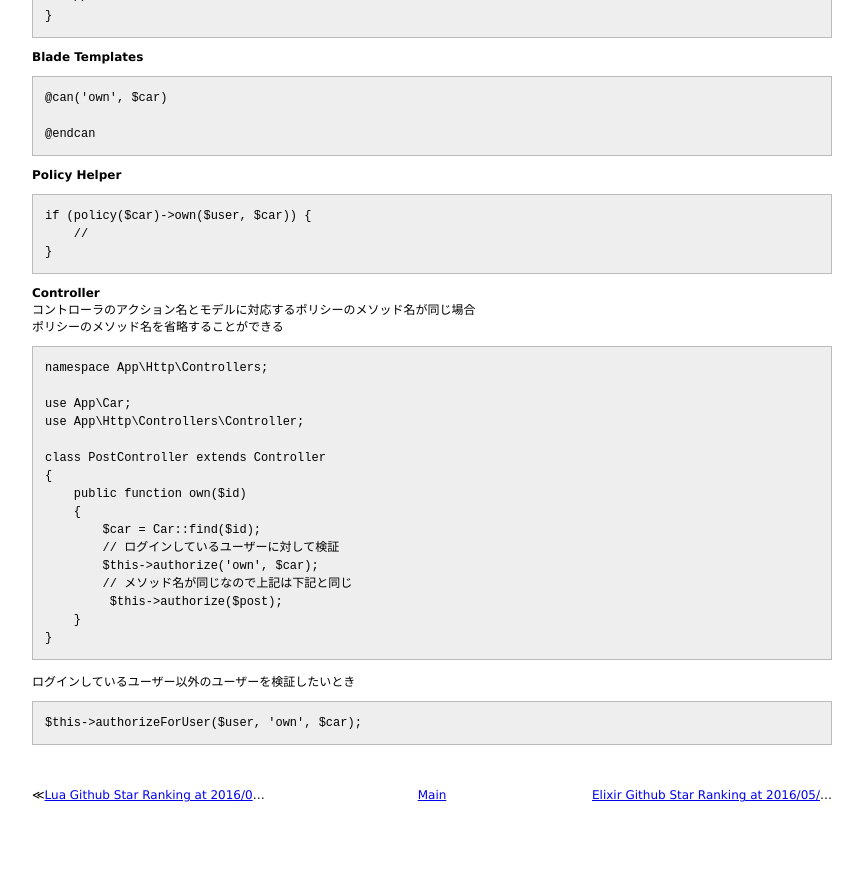
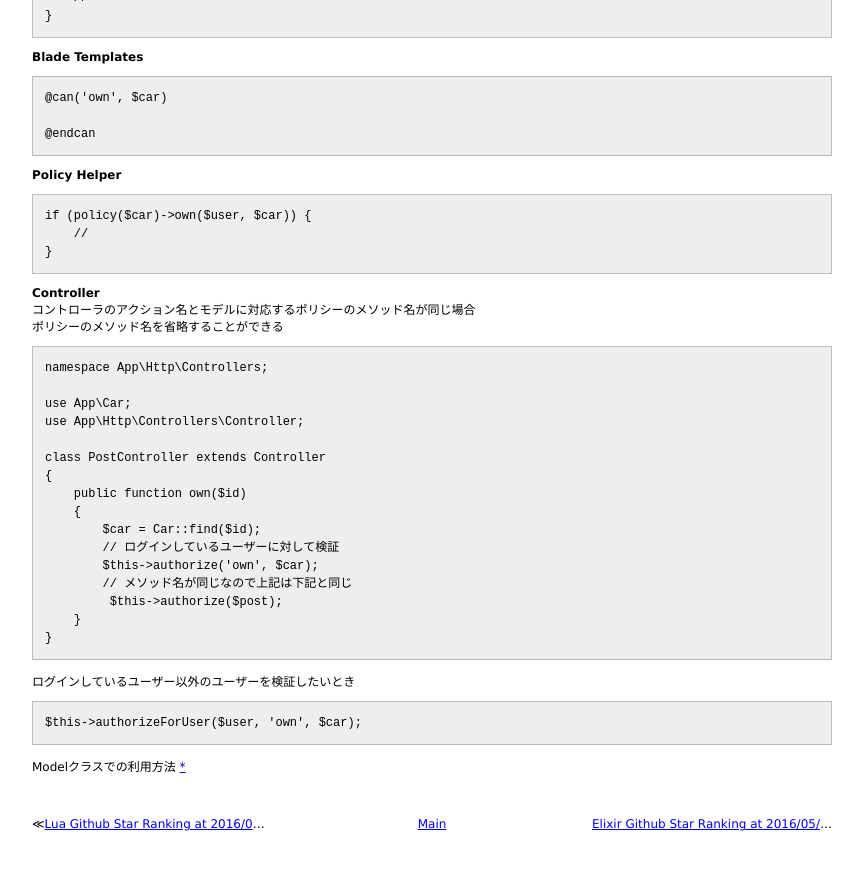
Before and after one commit to 38elements/38elements.github.com, a Jekyll site: the page built from _posts/2016-05-21-laravel-authorization.md, in a window 1280 px wide and 900 px high, scrolled down 3631 px. Shown: the top 870 px of the window, without its empty margins (208-1071 px from the left). Built offline with Jekyll 4.4.1, drawn with Linux system fonts in a browser that asks for light colours.

Commit message:
Update 2016-05-21-laravel-authorization.md

````diff
--- a/_posts/2016-05-21-laravel-authorization.md
+++ b/_posts/2016-05-21-laravel-authorization.md
@@ -267,3 +267,5 @@ class PostController extends Controller
 ```
 $this->authorizeForUser($user, 'own', $car);
 ```
+
+Modelクラスでの利用方法 [\*](/2016/05/06/laravel-model.html)
````
